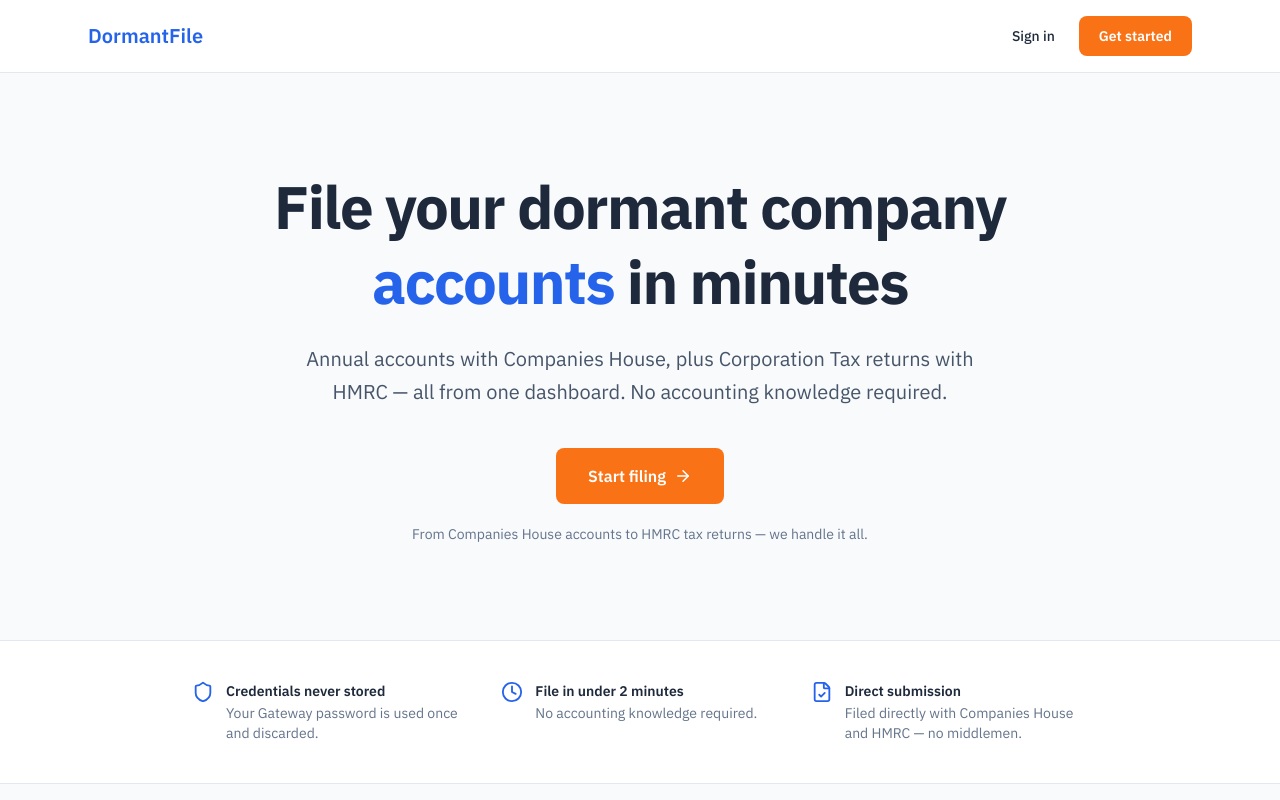
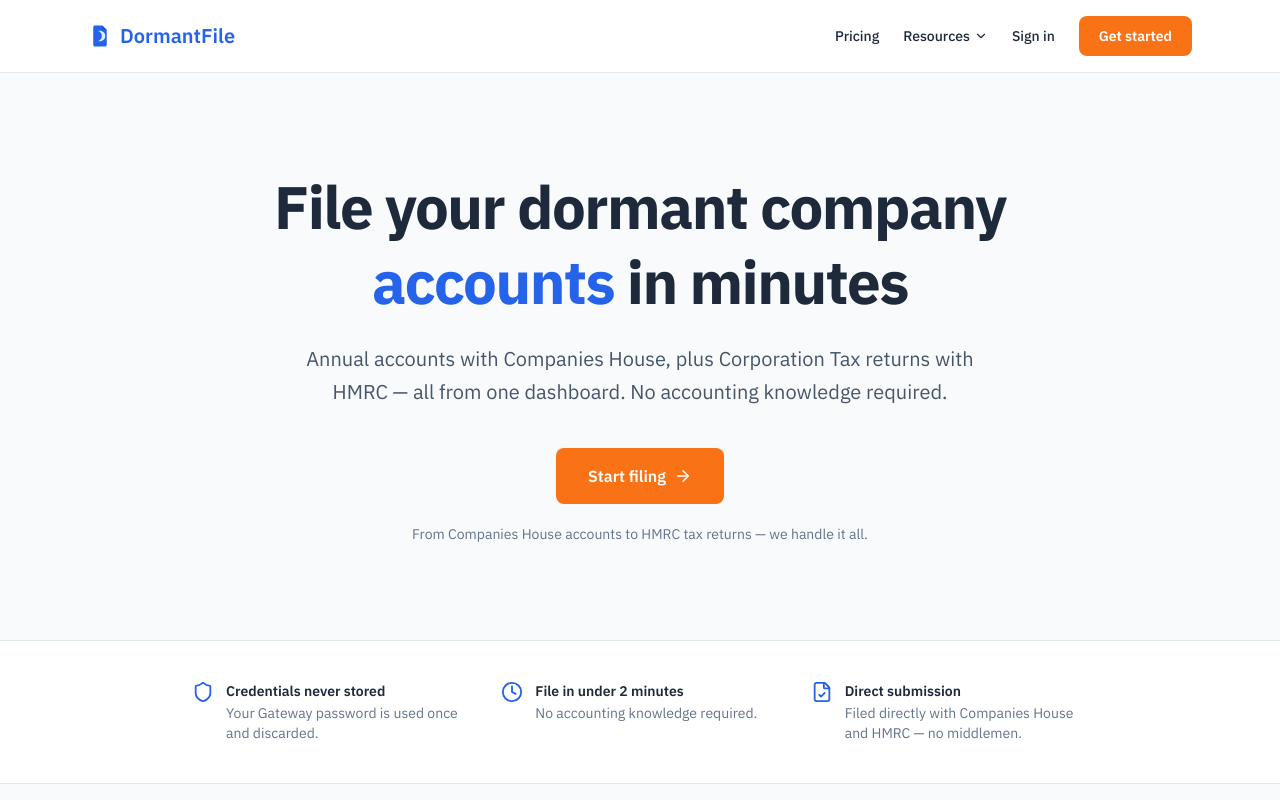
Before and after one commit to bendav91/dormantfile, a Next.js app: page / in a window 1280 px wide. Shown: the top 800 px of the page. Built offline with nearby package versions, Linux system fonts and the light colour scheme.

Commit message:
feat: integrate Logo component into navigation and layout

```diff
--- a/src/app/(app)/layout.tsx
+++ b/src/app/(app)/layout.tsx
@@ -2,9 +2,10 @@
 import { authOptions } from "@/lib/auth";
 import { redirect } from "next/navigation";
 import { IBM_Plex_Sans } from "next/font/google";
-import { FileText, Settings } from "lucide-react";
+import { Settings } from "lucide-react";
 import Link from "next/link";
 import SignOutButton from "@/components/sign-out-button";
+import { Logo } from "@/components/Logo";
 
 const ibmPlexSans = IBM_Plex_Sans({
   subsets: ["latin"],
@@ -51,7 +52,7 @@
               textDecoration: "none",
             }}
           >
-            <FileText size={22} color="#2563EB" strokeWidth={2} />
+            <Logo size={22} />
             <span
               style={{
                 fontSize: "18px",
--- a/src/app/page.tsx
+++ b/src/app/page.tsx
@@ -7,6 +7,7 @@
   CheckCircle,
   ArrowRight,
 } from "lucide-react";
+import { MarketingNav } from "@/components/marketing/MarketingNav";
 
 const ibmPlexSans = IBM_Plex_Sans({
   subsets: ["latin"],
@@ -21,40 +22,7 @@
       style={{ backgroundColor: "#F8FAFC", color: "#1E293B" }}
     >
       {/* Navigation */}
-      <nav
-        style={{ backgroundColor: "#ffffff", borderBottom: "1px solid #E2E8F0" }}
-        className="sticky top-0 z-50"
-      >
-        <div className="max-w-6xl mx-auto px-6 py-4 flex items-center justify-between">
-          <span
-            className="text-xl font-semibold"
-            style={{ color: "#2563EB" }}
-          >
-            DormantFile
-          </span>
-          <div className="flex items-center gap-6">
-            <Link
-              href="/login"
-              className="text-sm font-medium transition-colors duration-200 nav-signin-link"
-              style={{ color: "#1E293B" }}
-            >
-              Sign in
-            </Link>
-            <Link
-              href="/register"
-              className="text-sm font-semibold rounded-lg transition-all duration-200 hover:-translate-y-0.5"
-              style={{
-                backgroundColor: "#F97316",
-                color: "#ffffff",
-                padding: "10px 20px",
-                borderRadius: "8px",
-              }}
-            >
-              Get started
-            </Link>
-          </div>
-        </div>
-      </nav>
+      <MarketingNav />
 
       {/* Hero Section */}
       <section className="py-24 px-6">
--- /dev/null
+++ b/src/components/Logo.tsx
@@ -0,0 +1,34 @@
+interface LogoProps {
+  size?: number;
+  className?: string;
+}
+
+export function Logo({ size = 24, className }: LogoProps) {
+  return (
+    <svg
+      width={size}
+      height={size}
+      viewBox="0 0 32 32"
+      fill="none"
+      xmlns="http://www.w3.org/2000/svg"
+      className={className}
+      aria-hidden="true"
+    >
+      {/* Document body with folded corner */}
+      <path
+        d="M7 4C7 2.89543 7.89543 2 9 2H19L25 8V28C25 29.1046 24.1046 30 23 30H9C7.89543 30 7 29.1046 7 28V4Z"
+        fill="#2563EB"
+      />
+      {/* Folded corner */}
+      <path
+        d="M19 2L25 8H21C19.8954 8 19 7.10457 19 6V2Z"
+        fill="#1D4ED8"
+      />
+      {/* Crescent moon */}
+      <path
+        d="M18.5 16C18.5 19.038 16.538 21.598 13.8 22.6C14.51 22.86 15.27 23 16.07 23C19.93 23 23.07 19.86 23.07 16C23.07 12.14 19.93 9 16.07 9C15.27 9 14.51 9.14 13.8 9.4C16.538 10.402 18.5 12.962 18.5 16Z"
+        fill="#DBEAFE"
+      />
+    </svg>
+  );
+}
--- a/src/components/marketing/MarketingNav.tsx
+++ b/src/components/marketing/MarketingNav.tsx
@@ -3,6 +3,7 @@
 import { useState, useRef, useEffect } from "react";
 import Link from "next/link";
 import { ChevronDown } from "lucide-react";
+import { Logo } from "@/components/Logo";
 
 export function MarketingNav() {
   const [resourcesOpen, setResourcesOpen] = useState(false);
@@ -33,8 +34,9 @@
         <Link
           href="/"
           className="text-xl font-semibold"
-          style={{ color: "#2563EB", textDecoration: "none" }}
+          style={{ color: "#2563EB", textDecoration: "none", display: "flex", alignItems: "center", gap: "8px" }}
         >
+          <Logo size={24} />
           DormantFile
         </Link>
         <div className="flex items-center gap-6">
```
